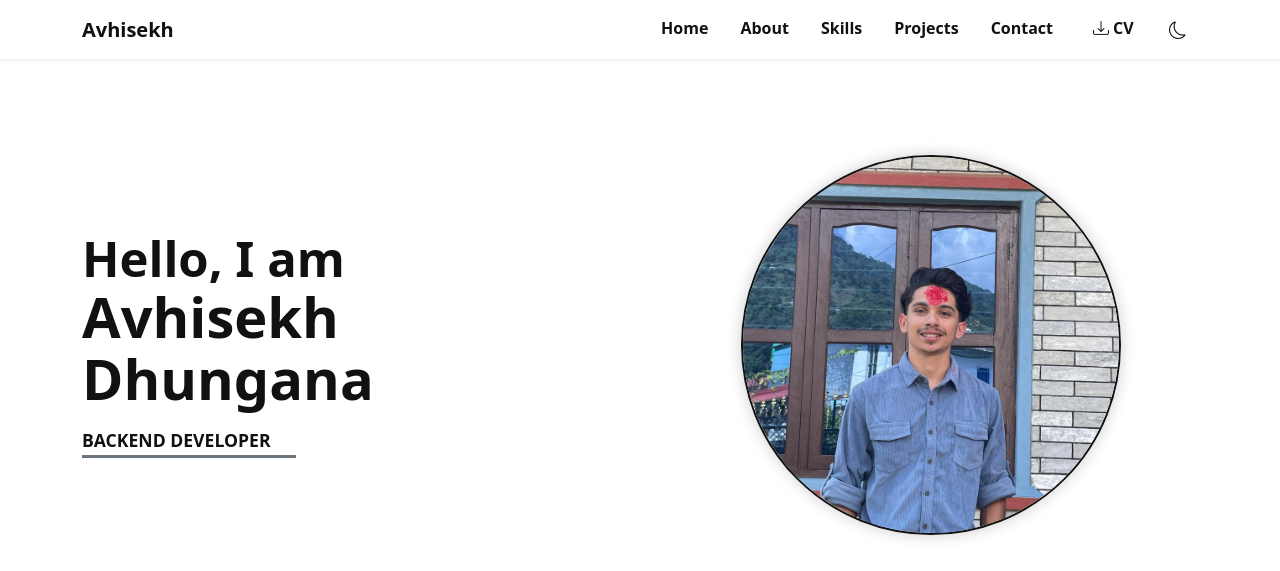
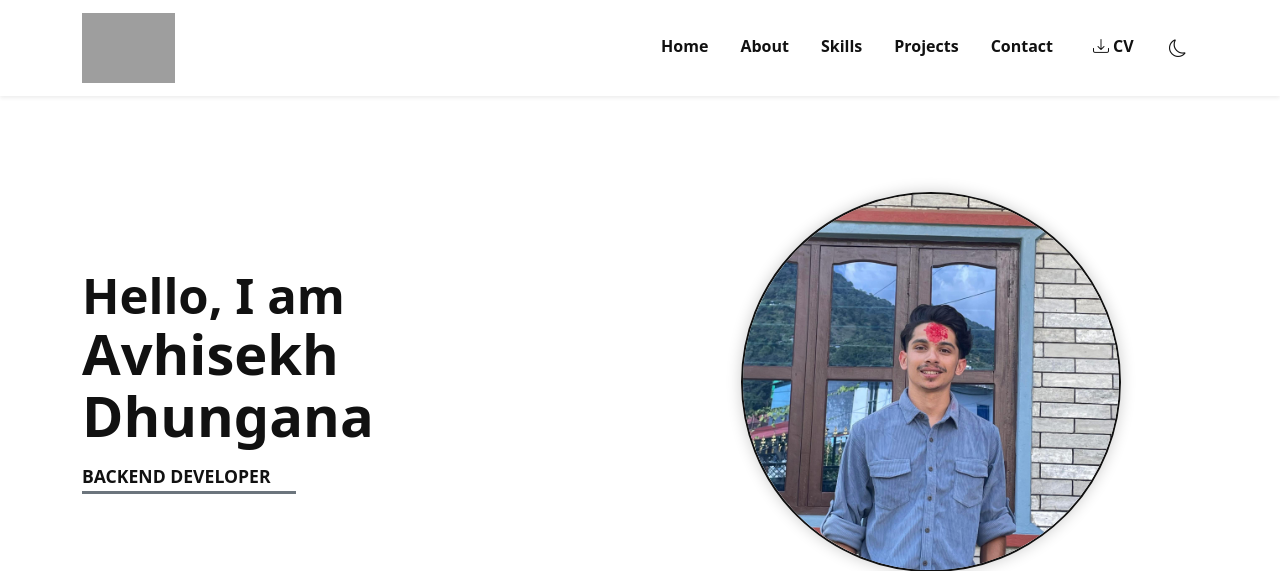
Before and after one commit to avhisekh18/portfolio-django, a Django app: page /home/ in a window 1280 px wide. Shown: the top 571 px of the page. Run offline with Django 5.2, Linux system fonts and the light colour scheme; grey boxes are pictures that could not be loaded.

Commit message:
Adding logo and design

```diff
--- a/portfolio/resume/templates/base.html
+++ b/portfolio/resume/templates/base.html
@@ -5,6 +5,7 @@
   <meta charset="utf-8" />
   <meta name="viewport" content="width=device-width, initial-scale=1" />
   <title>{% block title %}Avhisekh Dhungana{% endblock %}</title>
+  <link rel="icon" href="{% static 'images/logo.png' %}" type="image/png">
 
   <!-- Bootstrap & Icons -->
   <link href="https://cdn.jsdelivr.net/npm/bootstrap@5.3.6/dist/css/bootstrap.min.css" rel="stylesheet" />
@@ -18,7 +19,9 @@
   <!-- Navbar -->
   <nav class="navbar navbar-expand-lg shadow-sm">
     <div class="container">
-      <a class="navbar-brand fw-bold" href="{% url 'home' %}">Avhisekh</a>
+      <a class="navbar-brand fw-bold d-flex align-items-center" href="{% url 'index' %}#home">
+          <img src="{% static 'images/logo5.png' %}" alt="Logo" height="70" class="me-2">
+      </a>
 
       <button class="navbar-toggler" type="button" data-bs-toggle="collapse" data-bs-target="#mainNav" aria-controls="mainNav" aria-expanded="false" aria-label="Toggle navigation">
         <span class="navbar-toggler-icon"></span>
--- a/portfolio/resume/templates/index.html
+++ b/portfolio/resume/templates/index.html
@@ -1,6 +1,6 @@
 {% extends "base.html" %}
 {% load static %}
-{% block title %}Portfolio{% endblock %}
+{% block title %}Avhisekh Dhungana{% endblock %}
 
 {% block content %}
 
@@ -13,7 +13,7 @@
         <h6 class="pt-3">Backend Developer</h6>
       </div>
       <div class="col-lg-6 text-center">
-        <img src="{% static 'images/profile.webp' %}" alt="Profile" class="img-fluid rounded-circle profile-img">
+        <img src="{% static 'images/profile.jpg' %}" alt="Profile" class="img-fluid rounded-circle profile-img">
       </div>
     </div>
   </div>
```
Also changed, not shown: portfolio/resume/static/images/logo.png (added), portfolio/resume/static/images/logo1.png (added), portfolio/resume/static/images/logo2.png (added), portfolio/resume/static/images/logo3.png (added), portfolio/resume/static/images/logo4.png (added), 1 other file.
